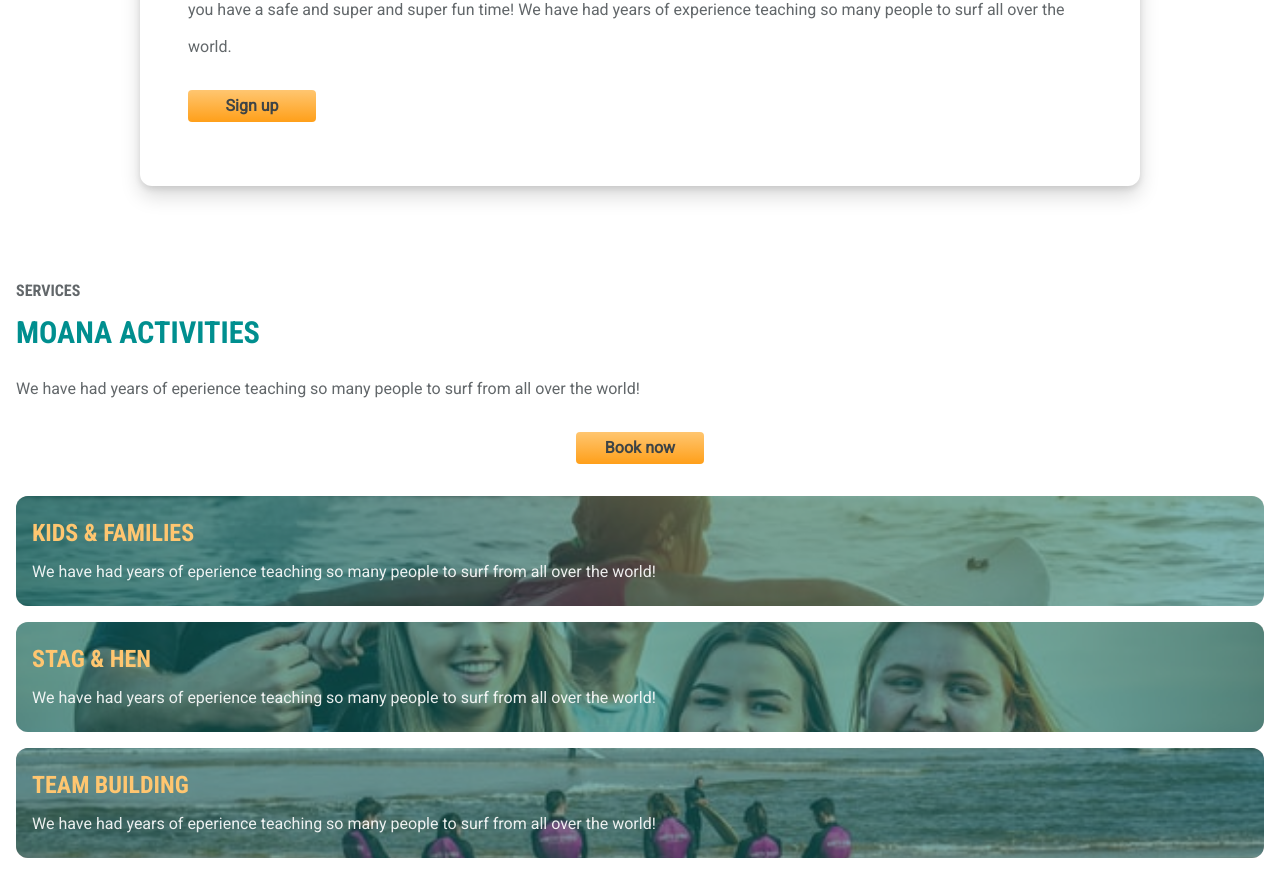
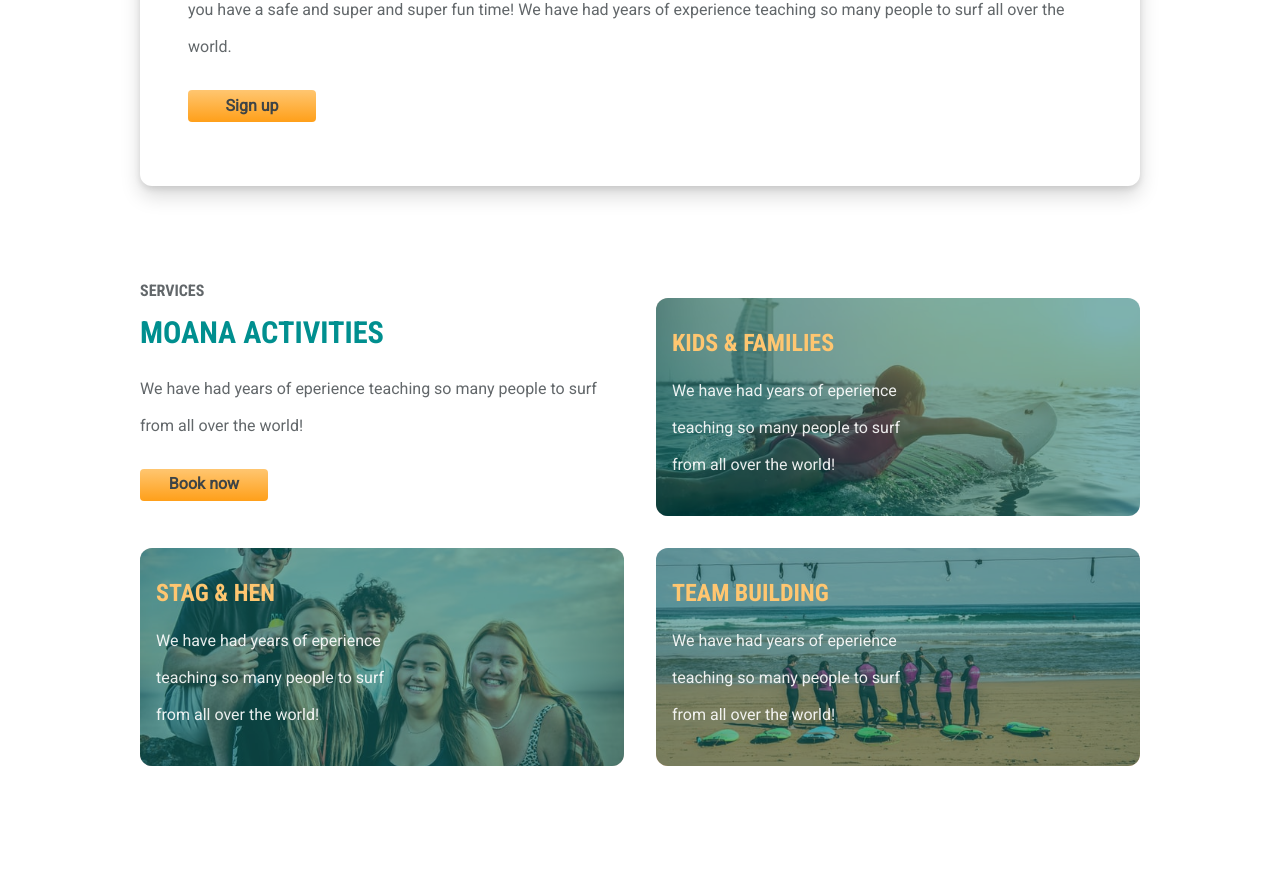
Before and after one commit to kepler003/surfstyle, a React app: page / in a window 1280 px wide. Shown: the part 1631-2527 px from the top of the page. After the commit the page ends 2461 px from the top, so only its background shows below. Built offline with nearby package versions, Linux system fonts and the light colour scheme; a web font is replaced by a local one.

Commit message:
Organisms -> Services -> Add styles for all screen sizes

```diff
--- a/src/styles/_services.scss
+++ b/src/styles/_services.scss
@@ -1,8 +1,6 @@
 
 .services {
-  display: grid;
-  grid: auto / 1fr;
-  grid-gap: $size-4;
+  @include flex;
   width: 100%;
   padding: $size-7 $padding-xs;
 
@@ -11,9 +9,10 @@
     @include flex-column;
     flex-wrap: nowrap;
     width: 100%;
+    margin-top: $size-4;
 
     &--main {
-      margin-bottom: $size-4;
+      margin: 0 0 $size-4 0;
     }
   }
 
@@ -40,10 +39,18 @@
   }
 
   &__card {
-    padding: $size-5 $size-4;
+    padding: $size-6 $size-4;
     border-radius: $radius-3;
     overflow: hidden;
     position: relative;
+
+    &:hover {
+      cursor: pointer;
+
+      & .services__card-image {
+        transform: translate(-50%, -50%) scale(1.05);
+      }
+    }
 
     &::before {
       content: '';
@@ -57,11 +64,12 @@
 
     &-image {
       width: 100%;
+      transition: 250ms ease-in-out;
       z-index: -1;
-      transform: translateY(-50%);
+      transform: translate(-50%, -50%);
       position: absolute;
       top: 50%;
-      left: 0;
+      left: 50%;
     }
 
     &-label {
@@ -73,9 +81,47 @@
     }
 
     &-info {
+      max-width: $size-12;
+      @include separated-lines;
       color: $white;
       opacity: 0.9;
       z-index: 1;
     }
   }
 }
+
+
+@include forSize("sm") {
+
+  .services {
+
+    &__btn {
+      margin-left: 0;
+    }
+  }
+}
+
+
+@include forSize("md") {
+
+  .services {
+    justify-content: space-between;
+    padding: $padding-md;
+
+    &__tile {
+      width: auto;
+      max-width: calc(50% - #{$size-4});
+      margin-bottom: $size-4;
+      flex-grow: 1;
+    }
+  }
+}
+
+
+@include forSize("xl") {
+
+  .services {
+    padding-left: $padding-xl;
+    padding-right: $padding-xl;
+  }
+}
```
